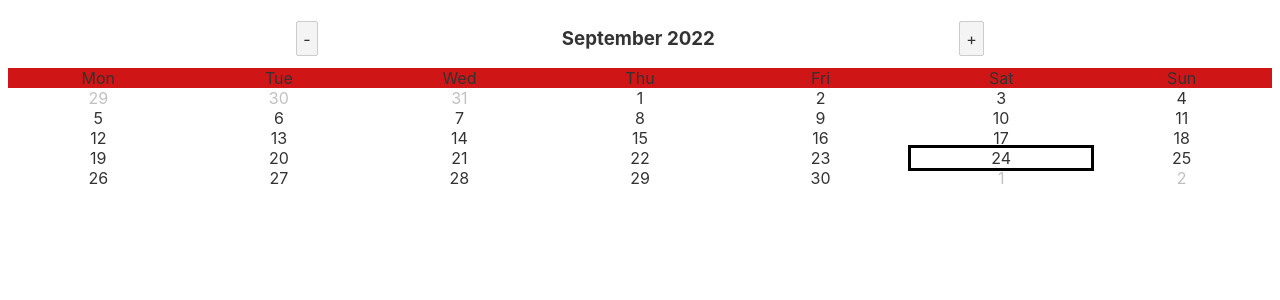
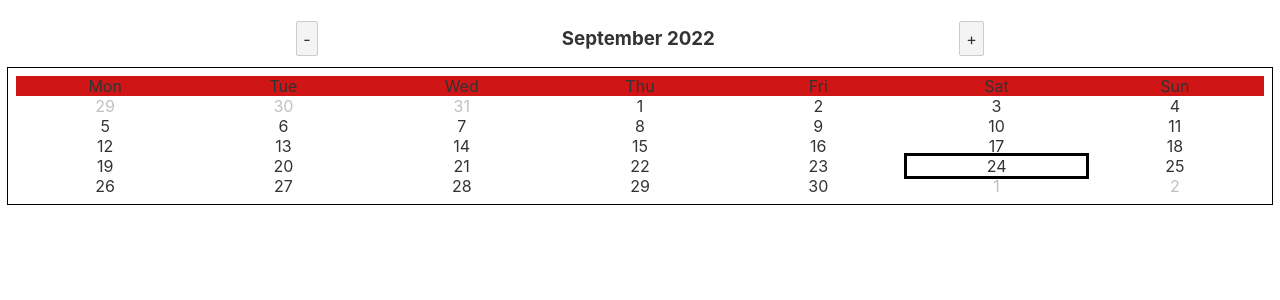
Before and after one commit to pierretre/calendar-extension, a Svelte app: page / in a window 1280 px wide. Shown: the top 300 px of the page. Built offline with nearby package versions, Linux system fonts and the light colour scheme.

Commit message:
quick styling

```diff
--- a/src/App.svelte
+++ b/src/App.svelte
@@ -5,8 +5,8 @@
 	let current_date = date.getFullYear()+"-"+(date.getMonth()+1)+"-"+ date.getDate();
 
 	function handleMessage(event){
-		console.log(event.detail.text)
-		const date = new Date(event.detail.text);
+		const date = new Date(event.detail.date);
+		// console.log(date)
 	}
 </script>
 
--- a/src/CalDay.svelte
+++ b/src/CalDay.svelte
@@ -1,5 +1,6 @@
 <script>
 	import {createEventDispatcher} from 'svelte';
+    import { fly } from 'svelte/transition';
 
     export let date;
     export let cMonth;
@@ -15,7 +16,7 @@
 
     function develop(){
         dispatch('displayDay', {
-            text: "hi mom"
+            date: dateObj.toDateString()
         });
     }
 
@@ -25,7 +26,11 @@
 </script>
 
 <main>
-    <div class={dayHighlight()} on:click={develop}>{dateObj.getDate()}</div>
+    <div class={dayHighlight()}
+        on:click={develop}
+        in:fly={{ y: -8 }}>
+        {dateObj.getDate()}
+    </div>
 </main>
 
 <style>
--- a/src/Calendar.svelte
+++ b/src/Calendar.svelte
@@ -43,7 +43,7 @@
             updateUI()
             }}>+</button>
     </header>
-
+    <body>
         <div class="wrapper head">
             <div>Mon</div>
             <div>Tue</div>
@@ -60,9 +60,14 @@
                 {/each}
             </div>
         {/key}
+    </body>
 </main>
 
 <style>
+    body{
+        outline: 1px solid black;
+    }
+
     header{
         text-align: center;
     }
```
Lines whose indentation alone changed are shown as unchanged.
